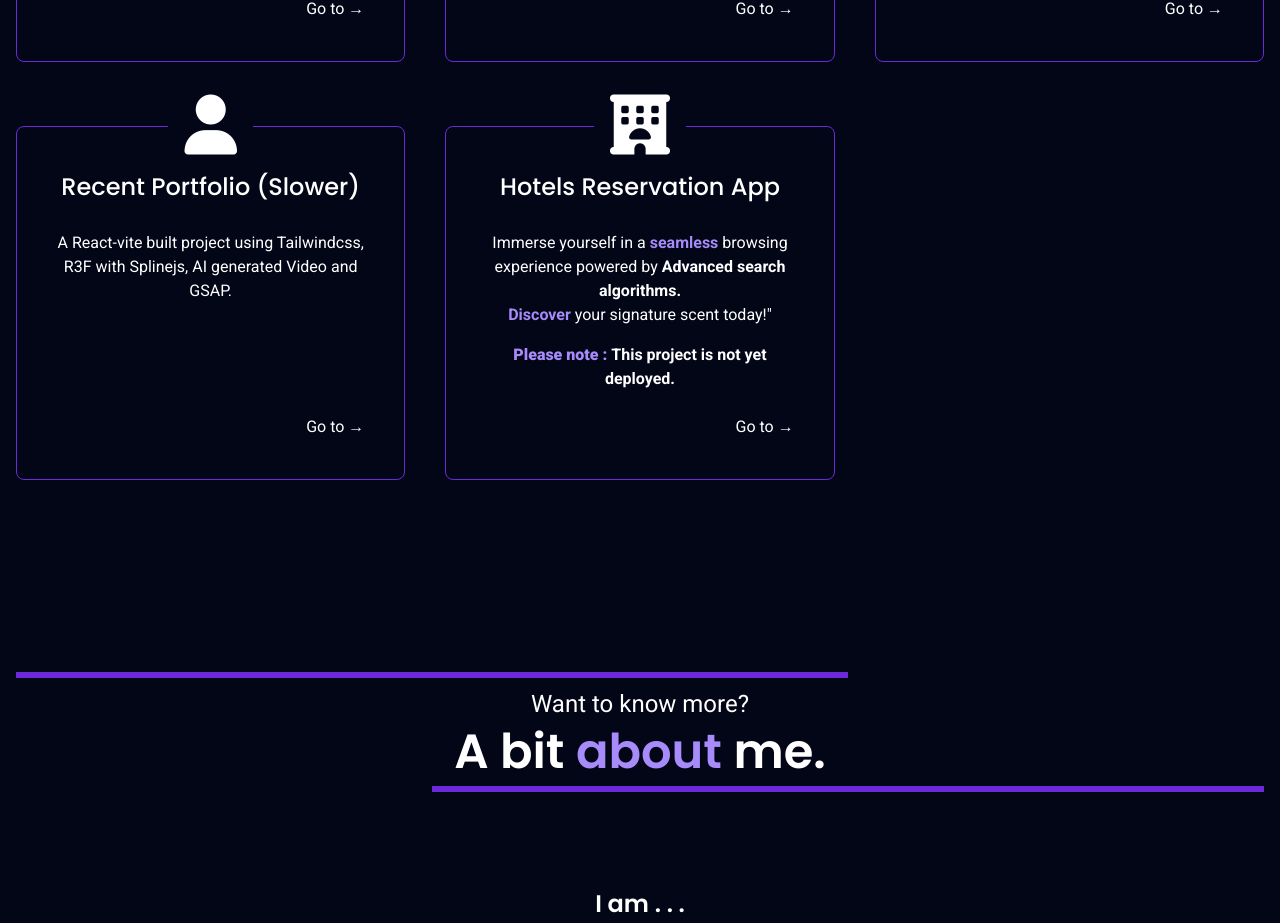
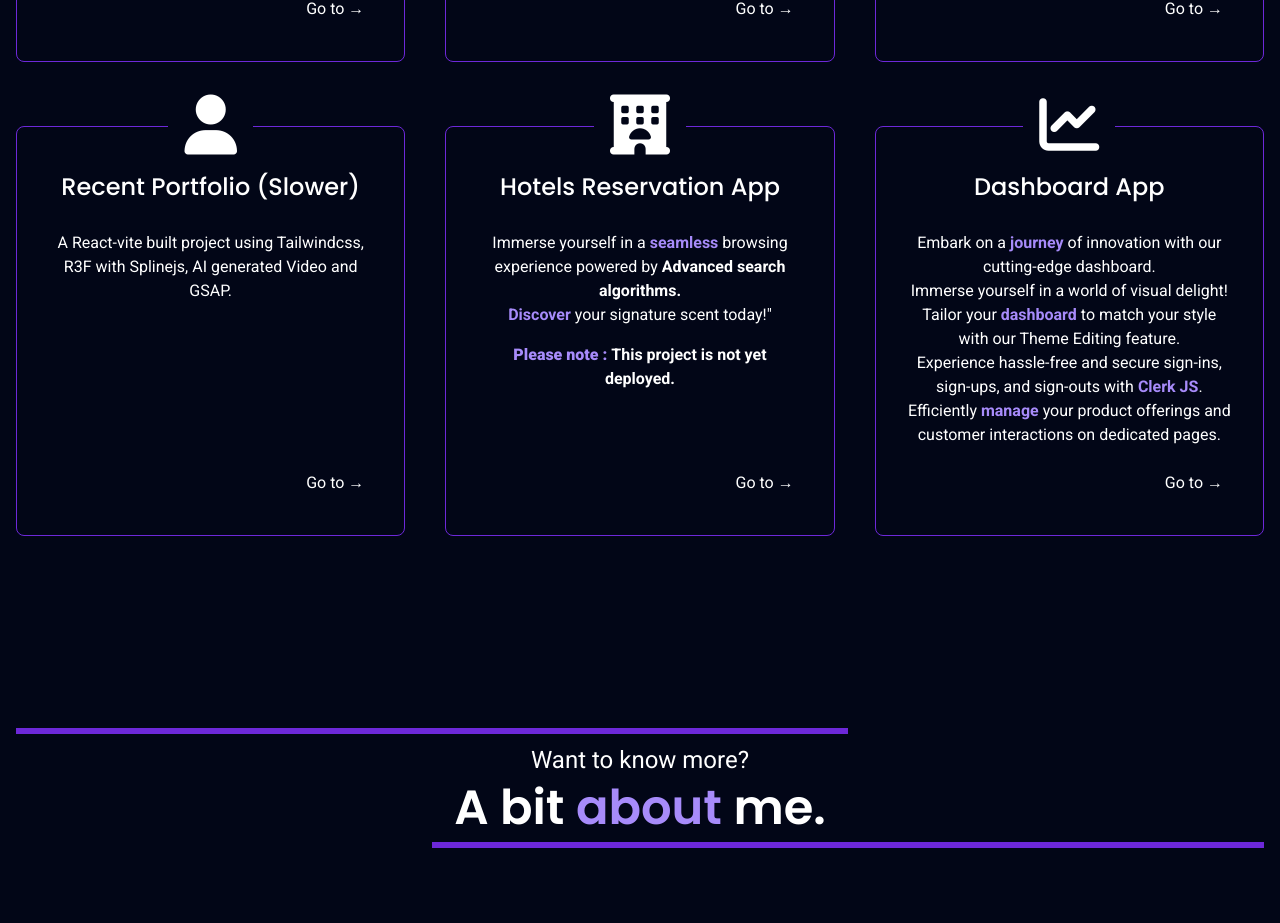
Before and after one commit to AntonNageh/PortfolioUsingSvelteKit, a SvelteKit app: page / in a window 1280 px wide. Shown: the part 1480-2403 px from the top of the page. Built offline with nearby package versions, Linux system fonts and the light colour scheme.

Commit message:
DashboardAdded

```diff
--- a/src/app.html
+++ b/src/app.html
@@ -15,13 +15,13 @@
 		<link rel="icon" type="image/png" sizes="32x32" href="/favicon-32x32.png">
 		<link rel="icon" type="image/png" sizes="16x16" href="/favicon-16x16.png">
 		<link rel="mask-icon" href="/masked-icon.png" color="#FFFFFF">
+		<meta name="theme-color" content="#FFFFFF"/>
 		<link rel="stylesheet" href="https://cdnjs.cloudflare.com/ajax/libs/font-awesome/6.4.2/css/all.min.css" integrity="sha512-z3gLpd7yknf1YoNbCzqRKc4qyor8gaKU1qmn+CShxbuBusANI9QpRohGBreCFkKxLhei6S9CQXFEbbKuqLg0DA==" crossorigin="anonymous" referrerpolicy="no-referrer" />
 		<link rel="preconnect" href="https://fonts.googleapis.com">
 		<link rel="preconnect" href="https://fonts.gstatic.com" crossorigin>
 		<link rel="preconnect" href="https://fonts.googleapis.com">
 		<link rel="preconnect" href="https://fonts.gstatic.com" crossorigin>
 		<link href="https://fonts.googleapis.com/css2?family=Poppins:wght@100;200;300;400;500;600;700;800;900&family=Roboto:wght@100;300;400;500;700;900&display=swap" rel="stylesheet">		<link rel="icon" href="%sveltekit.assets%/favicon.png" />
-		<meta name="theme-color" content="#FFFFFF"/>
 		<meta name="viewport" content="width=device-width" />
 		%sveltekit.head%
 	</head>
--- a/src/components/Main.svelte
+++ b/src/components/Main.svelte
@@ -21,6 +21,7 @@ let steps = [
     {name:'Books App Store', icon: 'fa-solid fa-basket-shopping',  href:'https://anton-mybookstore.vercel.app/'},
     {name:'Recent Portfolio (Slower)', icon: 'fa-solid fa-user',  href:'https://portfoliootemplate.vercel.app/'},
     {name:'Hotels Reservation App', icon: 'fa-solid fa-hotel', href:'#bla1'},
+    {name:'Dashboard App', icon: 'fa-solid fa-chart-line', href:'http://dashboardsync.netlify.app/'},
 ]
 
 let benefits = [
@@ -115,6 +116,12 @@ let benefits = [
                     <strong class="text-violet-400">Discover</strong> your signature scent today!" </p>
                     <b> <strong class="text-violet-400">Please note : </strong>This project is not yet deployed.</b>
             </Step>
+            <Step step={steps[5]}>
+                <p class="mt-3">Embark on a <strong class="text-violet-400">journey</strong> of innovation with our cutting-edge dashboard. <br/>
+                    Immerse yourself in a world of visual delight! Tailor your <strong class="text-violet-400">dashboard</strong> to match your style with our Theme Editing feature. <br/>
+                    Experience hassle-free and secure sign-ins, sign-ups, and sign-outs with <strong class="text-violet-400">Clerk JS</strong>.
+                    Efficiently <strong class="text-violet-400">manage</strong> your product offerings and customer interactions on dedicated pages.
+            </Step>
 
         </div>
     </section>
```
